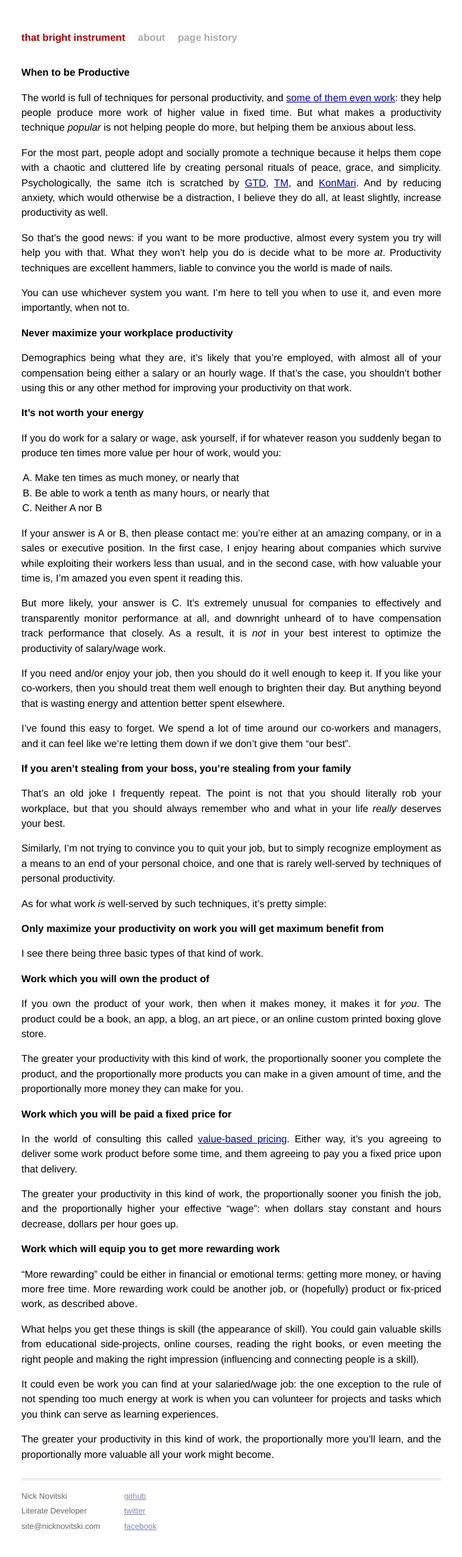
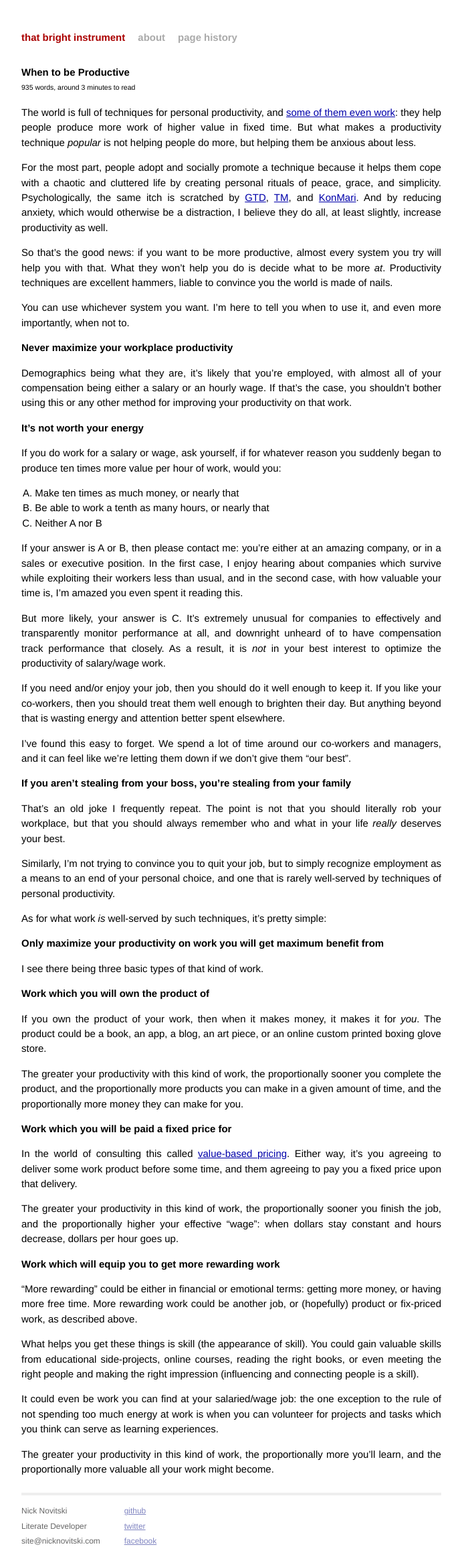
Before and after one commit to nicknovitski/nicknovitski.github.io, a Jekyll site: the page built from _posts/2016-09-28-when-to-be-productive.md, in a window 1280 px wide. Shown: the whole page at 67% size, without its empty margins (294-985 px from the left). Built offline with Jekyll 4.4.1, drawn with Linux system fonts in a browser that asks for light colours; before the commit the page ends 2301 px from its top, so only the background shows below that.

Commit message:
Estimate reading time per post

```diff
--- a/_layouts/post.html
+++ b/_layouts/post.html
@@ -3,6 +3,19 @@ layout: default
 ---
 
 <article class="post">
-  <header><h2>{{ page.title }}</h2></header>
+  <header>
+    <h2>{{ page.title }}</h2>
+    {% assign words = content | number_of_words %}
+    {% assign minutes = words | divided_by: 300 %}
+    <div class="reading-time">
+      {{ words }} words,
+      {% if minutes == 0 %}
+        less than a minute
+      {% else %}
+        around {{ minutes }} minute{% unless minutes == 1 %}s {% endunless %}
+      {% endif %}
+      to read
+    </div>
+</header>
   {{ content }}
 </article>
--- a/css/main.css
+++ b/css/main.css
@@ -34,6 +34,9 @@ blockquote {
   color: darkgrey;
 }
 
+header .reading-time {
+  font-size: 70%;
+}
 /*****************************************************************************/
 /*
 /* Home
```
